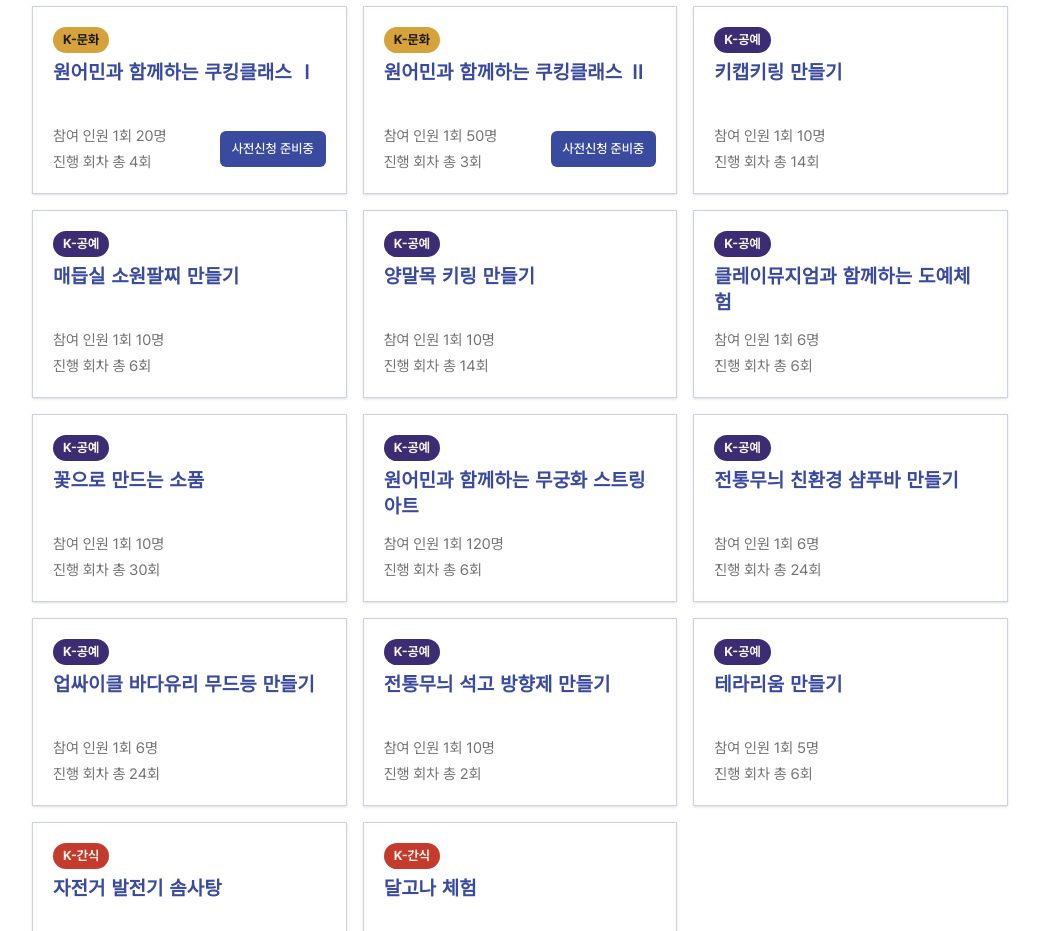
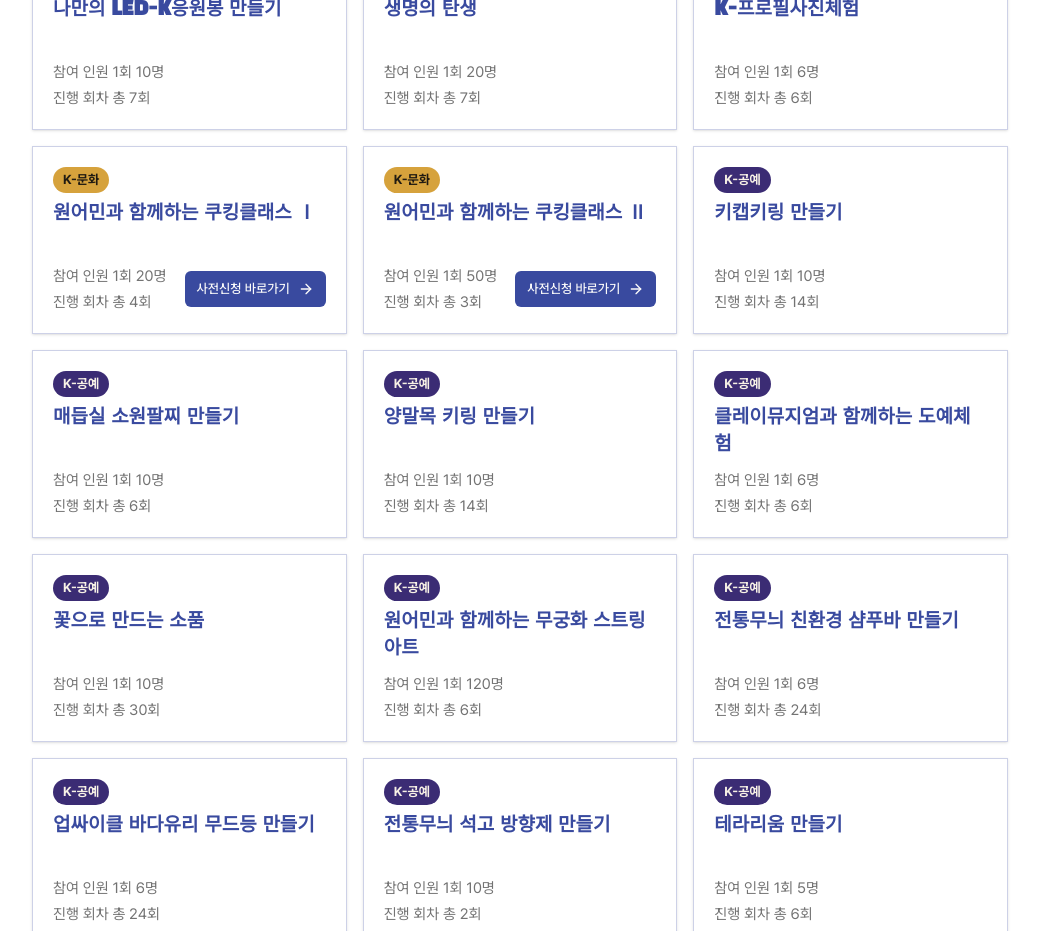
Before and after one commit to client-168-projects/k-culture-festival, a Next.js app: page /program/experience in a window 1280 px wide. Shown: the part 2500-3431 px from the top of the page, without its empty margins (120-1159 px from the left). Built offline with nearby package versions, Linux system fonts and the light colour scheme; no server answers; a web font is replaced by a local one.

Commit message:
fix: 이미지 교체, 사전신청 링크 추가

```diff
--- a/src/components/experience-program-list.tsx
+++ b/src/components/experience-program-list.tsx
@@ -22,8 +22,6 @@ import type { ExperienceProgram } from "@/data/experience-programs";
 import { cn, toAbsoluteUrl } from "@/lib/utils";
 
 type SortOrder = "none" | "asc" | "desc";
-
-const APPLICATION_PENDING_NOTE = "사전 신청 준비중";
 
 const SORT_LABELS: Record<SortOrder, string> = {
   none: "기본순",
@@ -56,9 +54,7 @@ export function ExperienceProgramList({
     }
 
     if (applicationOnly) {
-      result = result.filter(
-        (p) => !!p.applicationUrl || p.note === APPLICATION_PENDING_NOTE,
-      );
+      result = result.filter((p) => !!p.applicationUrl);
     }
 
     if (sortOrder !== "none") {
@@ -154,7 +150,7 @@ export function ExperienceProgramList({
                       {item.category}
                     </span>
                   ) : null}
-                  {item.note && item.note !== APPLICATION_PENDING_NOTE ? (
+                  {item.note ? (
                     <span className="text-right text-xs text-muted-foreground/80">
                       ※ {item.note}
                     </span>
@@ -182,18 +178,9 @@ export function ExperienceProgramList({
                           target="_blank"
                           rel="noreferrer"
                         >
-                          사전신청하러 가기
+                          사전신청 바로가기
                           <ArrowRight className="size-4" />
                         </a>
-                      </Button>
-                    ) : item.note === APPLICATION_PENDING_NOTE ? (
-                      <Button
-                        type="button"
-                        size="sm"
-                        aria-disabled="true"
-                        className="pointer-events-none shrink-0 cursor-default rounded-sm bg-brand-cobalt hover:bg-brand-cobalt"
-                      >
-                        사전신청 준비중
                       </Button>
                     ) : null}
                   </div>
--- a/src/data/experience-programs.ts
+++ b/src/data/experience-programs.ts
@@ -128,15 +128,15 @@ export const experiencePrograms: ExperienceProgram[] = [
     title: "원어민과 함께하는 쿠킹클래스 Ⅰ",
     capacity: "1회 20명",
     sessions: "총 4회",
-    note: "사전 신청 준비중",
     category: "K-문화",
+    applicationUrl: "https://form.naver.com/response/LC9cSaibiVV"
   },
   {
     title: "원어민과 함께하는 쿠킹클래스 Ⅱ",
     capacity: "1회 50명",
     sessions: "총 3회",
-    note: "사전 신청 준비중",
     category: "K-문화",
+    applicationUrl: "https://form.naver.com/response/BL8UzG0RKV5"
   },
   {
     title: "키캡키링 만들기",
@@ -174,6 +174,7 @@ export const experiencePrograms: ExperienceProgram[] = [
     capacity: "1회 120명",
     sessions: "총 6회",
     category: "K-공예",
+
   },
   {
     title: "전통무늬 친환경 샴푸바 만들기",
```
Also changed, not shown: public/assets/images/main/festival-schedule.webp, public/assets/images/체험프로그램 테이블.png, src/data/2026_k컬처페스티벌_체험프로그램_홈페이지_정보_v1.4(260820).csv (deleted).
